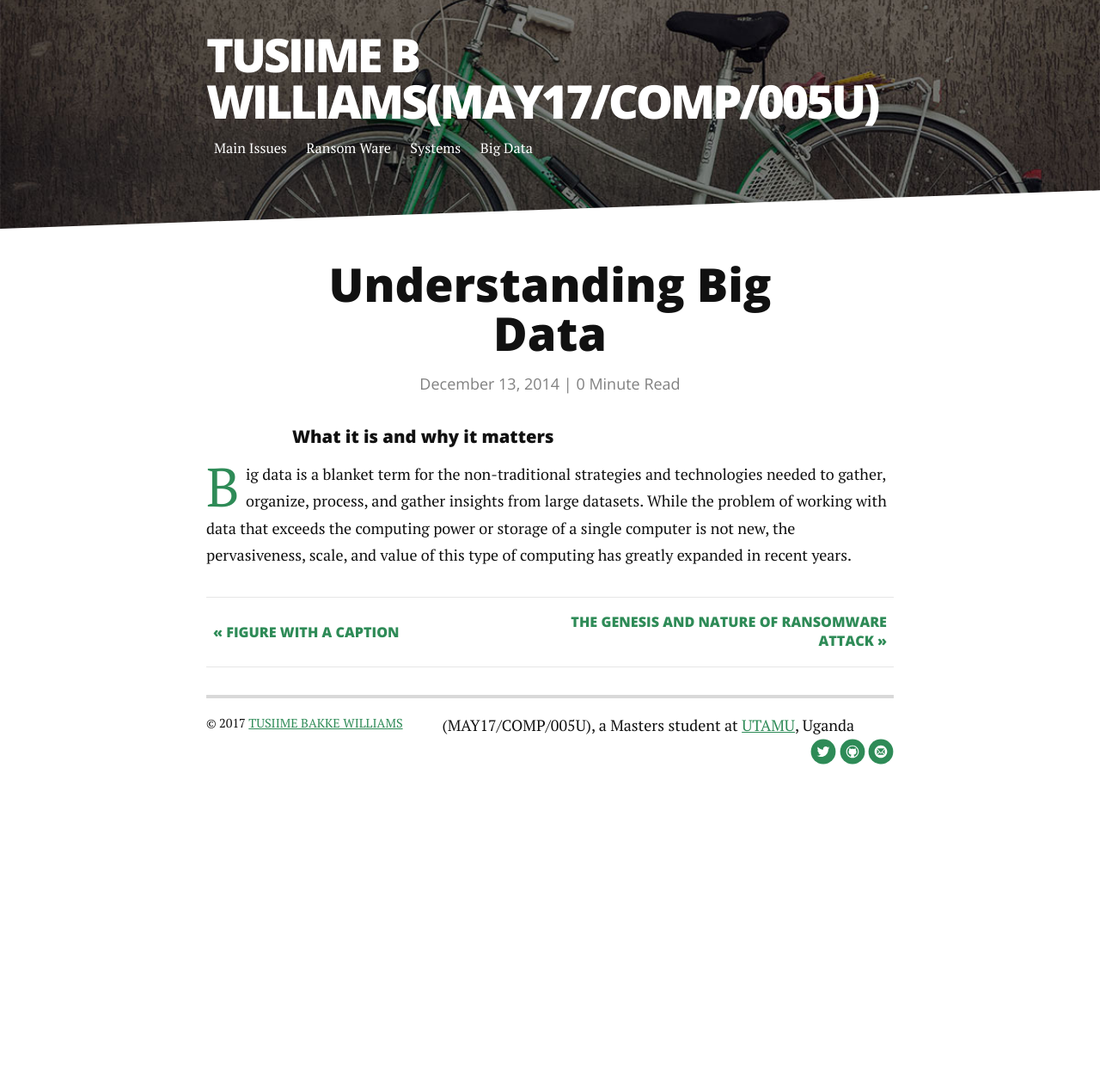
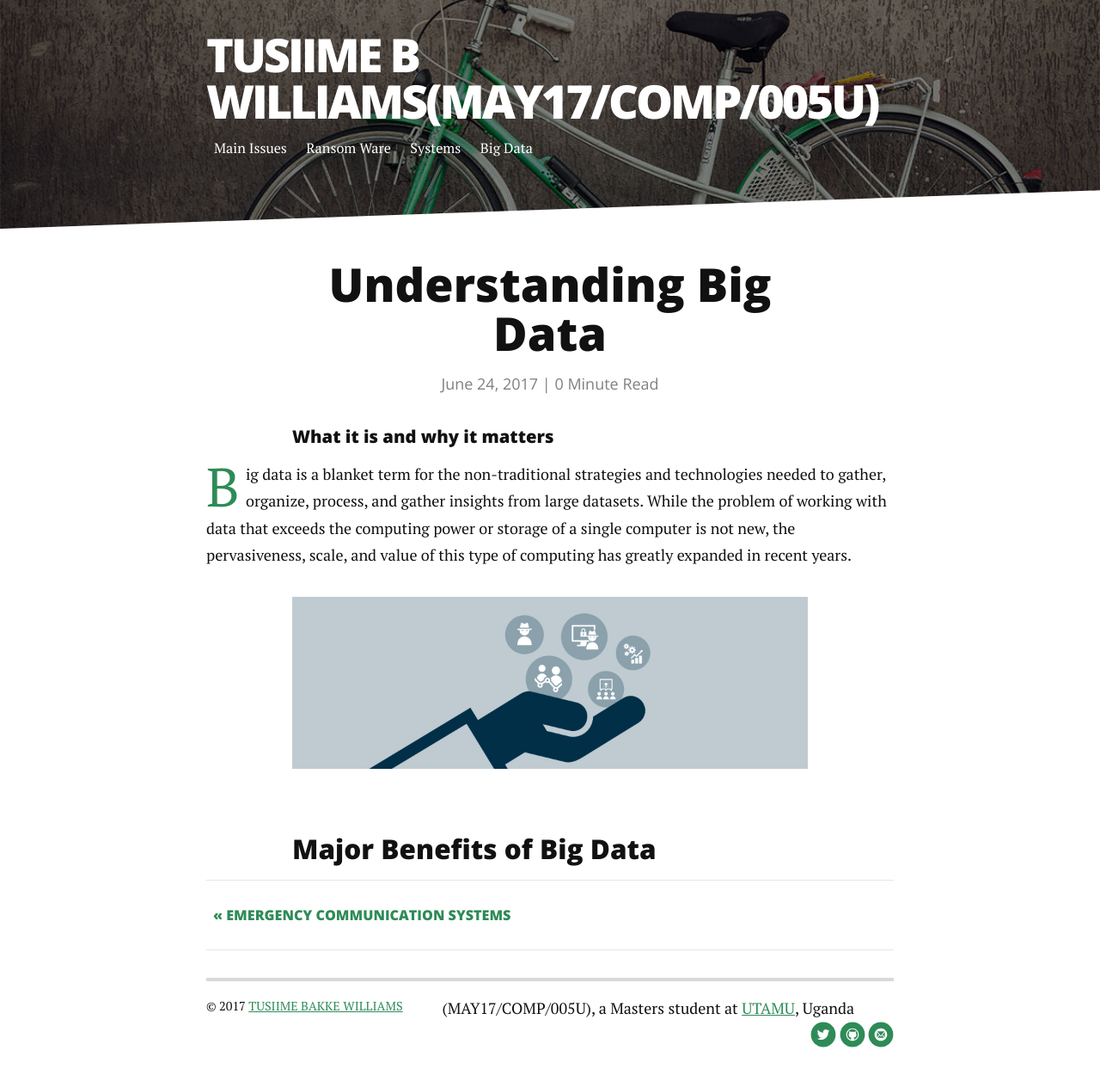
Before and after one commit to tuba-willis/tuba-willis.github.io, a Jekyll site: the page built from _posts/2014-12-13-code-snippet.markdown, in a window 1280 px wide. Shown: the whole page at 86% size. Built offline with Jekyll 4.4.1, drawn with Linux system fonts in a browser that asks for light colours; nearby versions of some CDN libraries; before the commit the page ends 928 px from its top, so only the background shows below that.

Commit message:
Update 2014-12-13-code-snippet.markdown

```diff
--- a/_posts/2014-12-13-code-snippet.markdown
+++ b/_posts/2014-12-13-code-snippet.markdown
@@ -1,9 +1,11 @@
 ---
 layout: post
 title:  "Understanding Big Data"
-date:   2014-12-13
+date:   2017-06-24
 ---
 
 <p class="intro">
 <h4>What it is and why it matters</h4>
 <span class="dropcap">B</span>ig data is a blanket term for the non-traditional strategies and technologies needed to gather, organize, process, and gather insights from large datasets. While the problem of working with data that exceeds the computing power or storage of a single computer is not new, the pervasiveness, scale, and value of this type of computing has greatly expanded in recent years.</p>
+<img src="{{ '/assets/img/BigData.jpg' | prepend: site.baseurl }}" alt="">
+<h3>Major Benefits of Big Data</h3>
```
